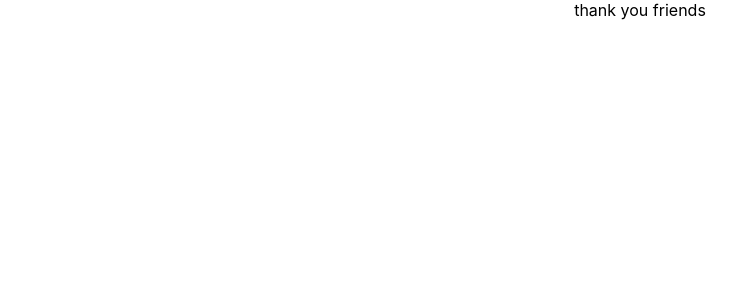
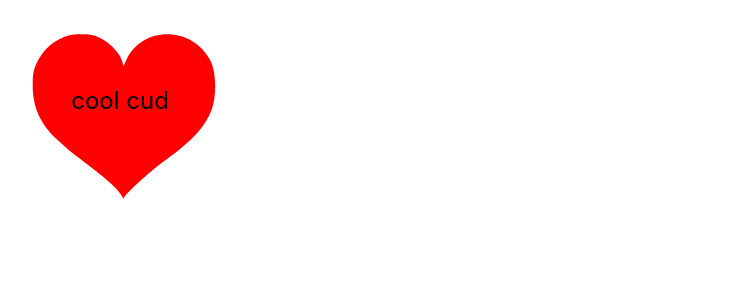
Before and after one commit to Nanitosse/loveReact, a React (Create React App) app: page / in a window 1280 px wide. Shown: the top 300 px of the page, without its empty margins (0-736 px from the left). Built offline with nearby package versions, Linux system fonts and the light colour scheme.

Commit message:
Heartlogo

```diff
--- a/src/App.css
+++ b/src/App.css
@@ -1,38 +1,38 @@
-.App {
-  text-align: center;
-}
-
-.App-logo {
-  height: 40vmin;
-  pointer-events: none;
-}
-
-@media (prefers-reduced-motion: no-preference) {
-  .App-logo {
-    animation: App-logo-spin infinite 20s linear;
-  }
-}
-
 .App-header {
-  background-color: #282c34;
-  min-height: 100vh;
+  background-color: #744b78;
+  min-height: 20vh;
   display: flex;
   flex-direction: column;
   align-items: center;
   justify-content: center;
-  font-size: calc(10px + 2vmin);
+  font-size: 3rem;
   color: white;
 }
 
-.App-link {
-  color: #61dafb;
+.hearts-container {
+  display: flex;
+  flex-direction: row;
+  flex-wrap: wrap;
 }
 
-@keyframes App-logo-spin {
-  from {
-    transform: rotate(0deg);
-  }
-  to {
-    transform: rotate(360deg);
-  }
+.heart {
+  width: 10rem;
+  height: 10rem;
+  margin: 2rem;
 }
+
+.heart-img {
+  width: 15rem;
+}
+
+.heart-message {
+  position: relative;
+  width: 8rem;
+  top: -9rem;
+  left: 1.5rem;
+  color: white;
+  color: black;
+  /* color: red; */
+  font-size: 1.5rem;
+  text-align: center;
+}
--- a/src/App.js
+++ b/src/App.js
@@ -1,14 +1,20 @@
-import logo from './logo.svg';
+import Heartlogo from './heart.svg';
 import './App.css';
 
-function App(props) {
-  console.log(props)
-  return (
+const message= 'cool cud';
+const Heart =(props)=>{
+    return (
+        <div className='heart'>
+            <img className='heart-img' src={Heartlogo} alt='heart'/>
+            <p className='heart-message'>{props.msg}</p>
+        </div>
+    )
 
-    <div className="App">
-      {props.msg}
-    </div>
-  );
+}
+
+function App() {
+
+    return <Heart msg={message}/>;
 }
 
 export default App;
--- a/src/index.js
+++ b/src/index.js
@@ -7,7 +7,7 @@ import reportWebVitals from './reportWebVitals';
 const root = ReactDOM.createRoot(document.getElementById('root'));
 root.render(
   <React.StrictMode>
-    <App msg="thank you friends"/>
+    <App msg="cool cud"/>
   </React.StrictMode>
 );
 
```
Also changed, not shown: src/heart.svg (added), 1 other file (tests, documents, lock files or other folders).
